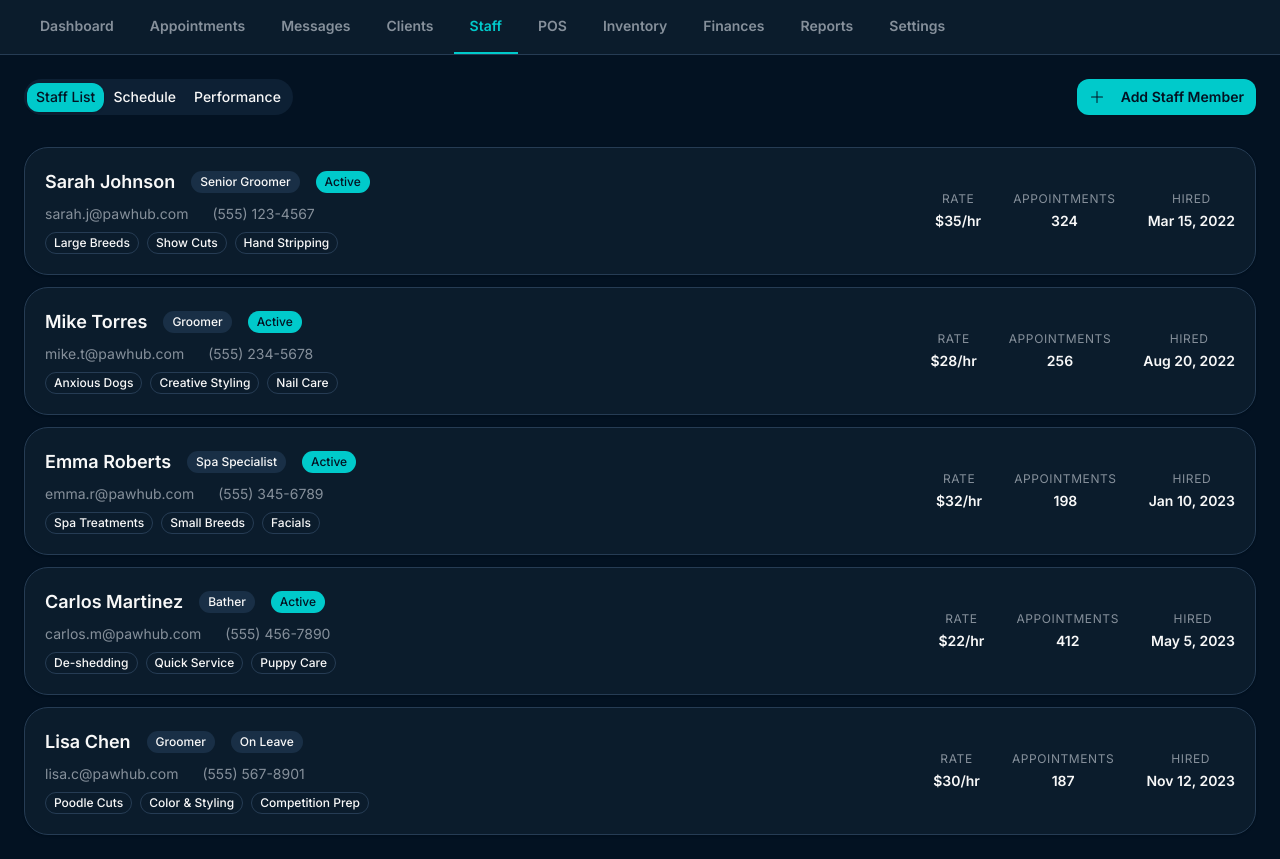
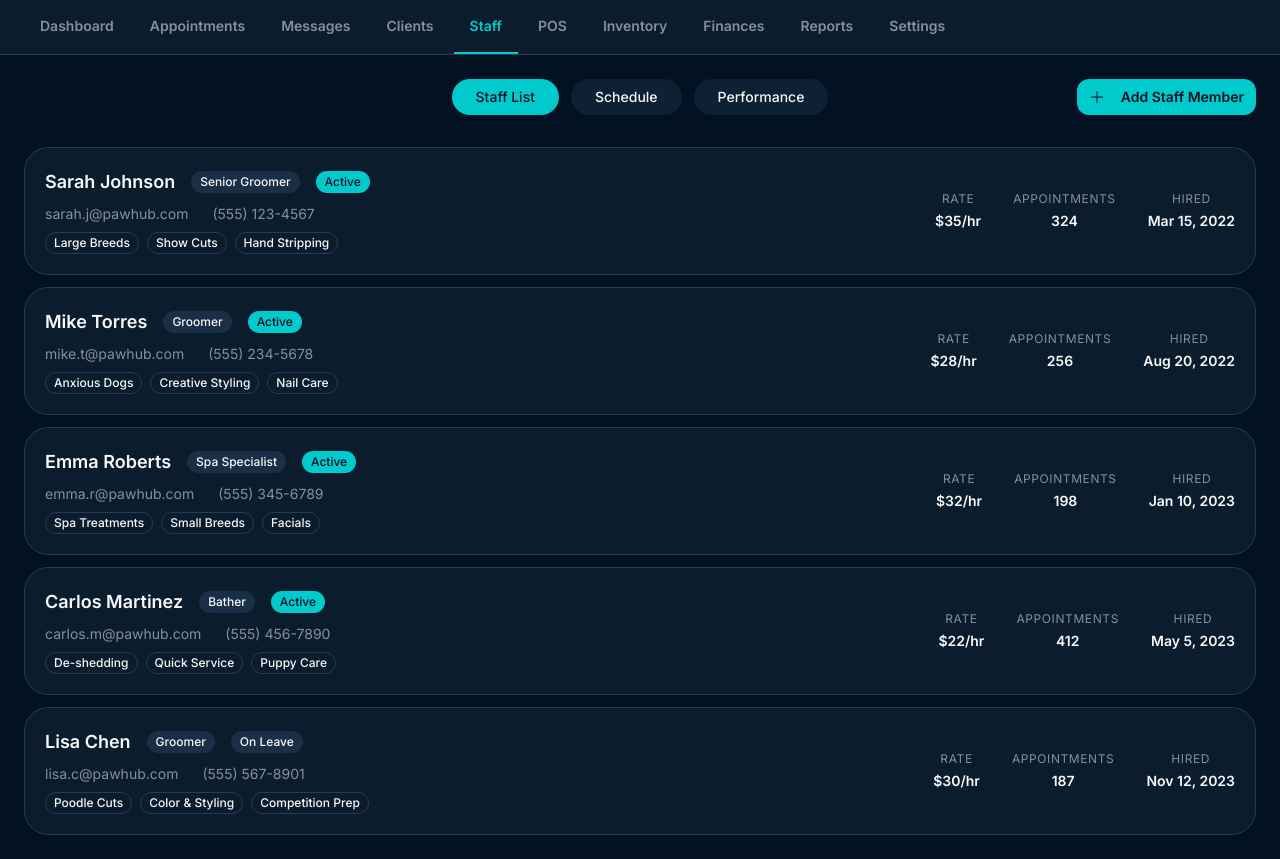
Before and after one commit to JimmysRanch/126, a React (Vite) app: page /staff in a window 1280 px wide. Built offline with nearby package versions, Linux system fonts and the light colour scheme.

Commit message:
Generated by Spark: In the staff tab the three sub category buttons should be centered not on the left side but centered. You can also separate each button to be their own little pill button.

```diff
--- a/src/pages/Staff.tsx
+++ b/src/pages/Staff.tsx
@@ -84,33 +84,52 @@ export function Staff() {
       <div className="max-w-[1600px] mx-auto">
         <Tabs value={activeTab} onValueChange={setActiveTab} className="w-full">
           <div className="flex items-center justify-between mb-6">
-            <TabsList className="bg-secondary/50">
-              <TabsTrigger
-                value="list"
-                className="data-[state=active]:bg-primary data-[state=active]:text-primary-foreground"
+            <div className="flex-1"></div>
+
+            <div className="flex items-center gap-3">
+              <Button
+                onClick={() => setActiveTab("list")}
+                variant={activeTab === "list" ? "default" : "secondary"}
+                className={`rounded-full px-6 font-medium transition-all duration-200 ${
+                  activeTab === "list"
+                    ? "bg-primary text-primary-foreground hover:bg-primary/90"
+                    : "bg-secondary/50 hover:bg-secondary"
+                }`}
               >
                 Staff List
-              </TabsTrigger>
-              <TabsTrigger
-                value="schedule"
-                className="data-[state=active]:bg-primary data-[state=active]:text-primary-foreground"
+              </Button>
+              <Button
+                onClick={() => setActiveTab("schedule")}
+                variant={activeTab === "schedule" ? "default" : "secondary"}
+                className={`rounded-full px-6 font-medium transition-all duration-200 ${
+                  activeTab === "schedule"
+                    ? "bg-primary text-primary-foreground hover:bg-primary/90"
+                    : "bg-secondary/50 hover:bg-secondary"
+                }`}
               >
                 Schedule
-              </TabsTrigger>
-              <TabsTrigger
-                value="performance"
-                className="data-[state=active]:bg-primary data-[state=active]:text-primary-foreground"
+              </Button>
+              <Button
+                onClick={() => setActiveTab("performance")}
+                variant={activeTab === "performance" ? "default" : "secondary"}
+                className={`rounded-full px-6 font-medium transition-all duration-200 ${
+                  activeTab === "performance"
+                    ? "bg-primary text-primary-foreground hover:bg-primary/90"
+                    : "bg-secondary/50 hover:bg-secondary"
+                }`}
               >
                 Performance
-              </TabsTrigger>
-            </TabsList>
+              </Button>
+            </div>
 
+            <div className="flex-1 flex justify-end">
               <Button
                 className="bg-primary text-primary-foreground hover:bg-primary/90 font-semibold transition-all duration-200 hover:scale-[1.02]"
               >
                 <Plus size={18} className="mr-2" />
                 Add Staff Member
               </Button>
+            </div>
           </div>
 
           <TabsContent value="list" className="mt-0">
```
Lines whose indentation alone changed are shown as unchanged.
